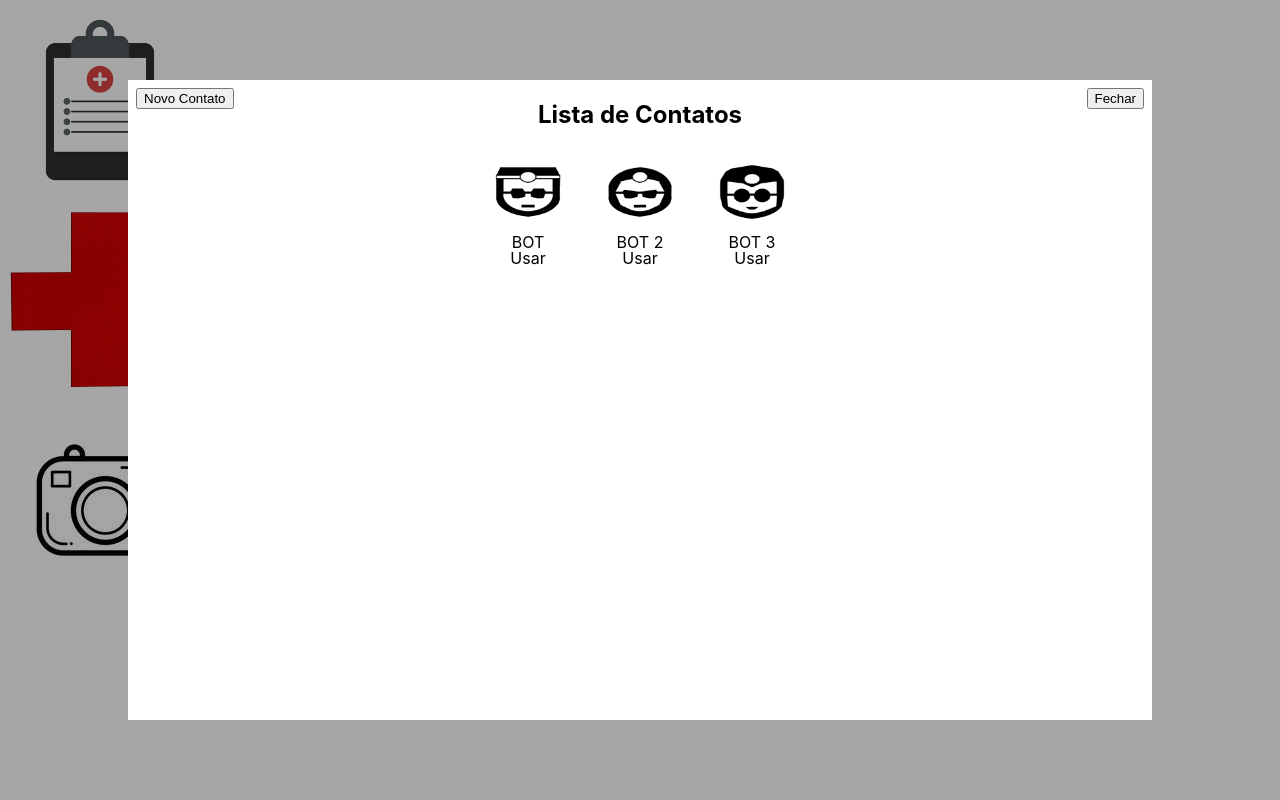
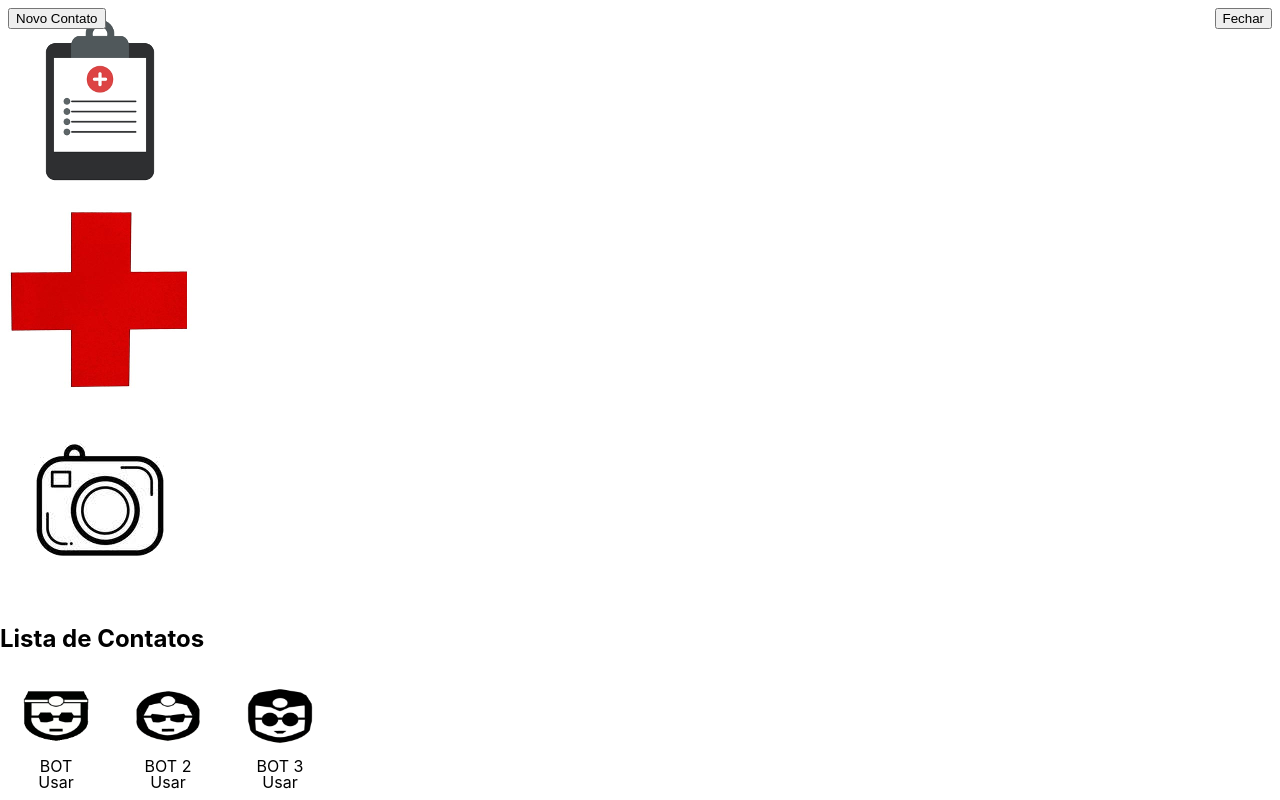
Before and after one commit to vinigomescunha/caren-front, a React app: page / in a window 1280 px wide. Both pictures are taken after a click on the element 640 px from the left and 102 px from the top of the page. Built offline with nearby package versions, Linux system fonts and the light colour scheme.

Commit message:
Refactoring contact scss

```diff
--- a/src/assets/Contact.scss
+++ b/src/assets/Contact.scss
@@ -1,30 +1,5 @@
 .contact {
-    .modal {
-        position: fixed;
-        background-color: rgba(0, 0, 0, 0.35);
-        top: 0;
-        right: 0;
-        bottom: 0;
-        left: 0;
-        z-index: 1;
-        visibility: visible;
-        opacity: 1;
-        pointer-events: auto;
-        transition: all 0.3s;
-    }
-
     .modal-container {
-        margin: 0 auto;
-        width: 80vw;
-        height: 80vh;
-        background-color: #ffffff;
-        position: fixed;
-        left: 50%;
-        top: 50%;
-        transform: translate(-50%, -50%);
-        z-index: 999;
-        text-align: center;
-        overflow: auto;
 
         [data-display=true] {
             display: block;
```
